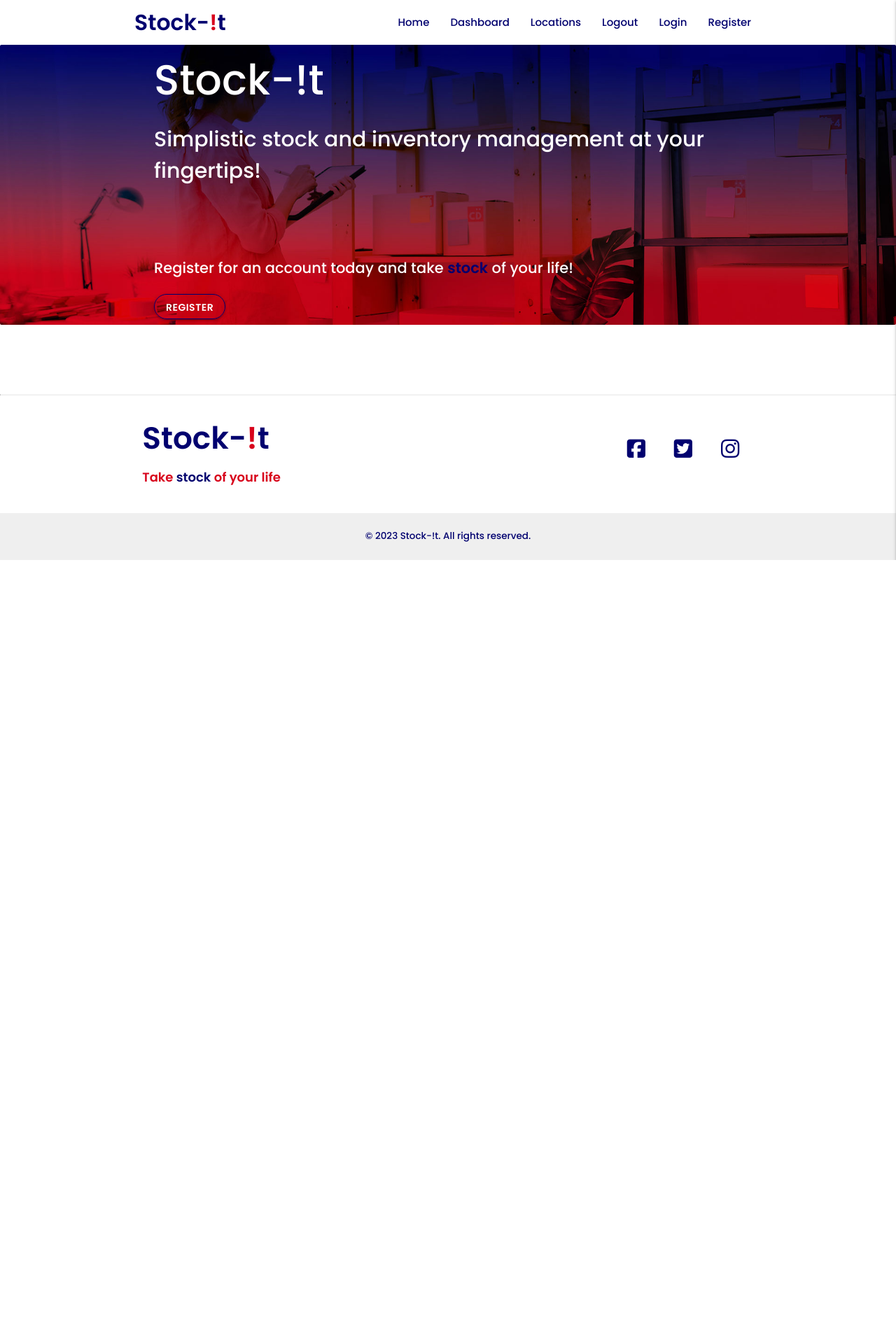
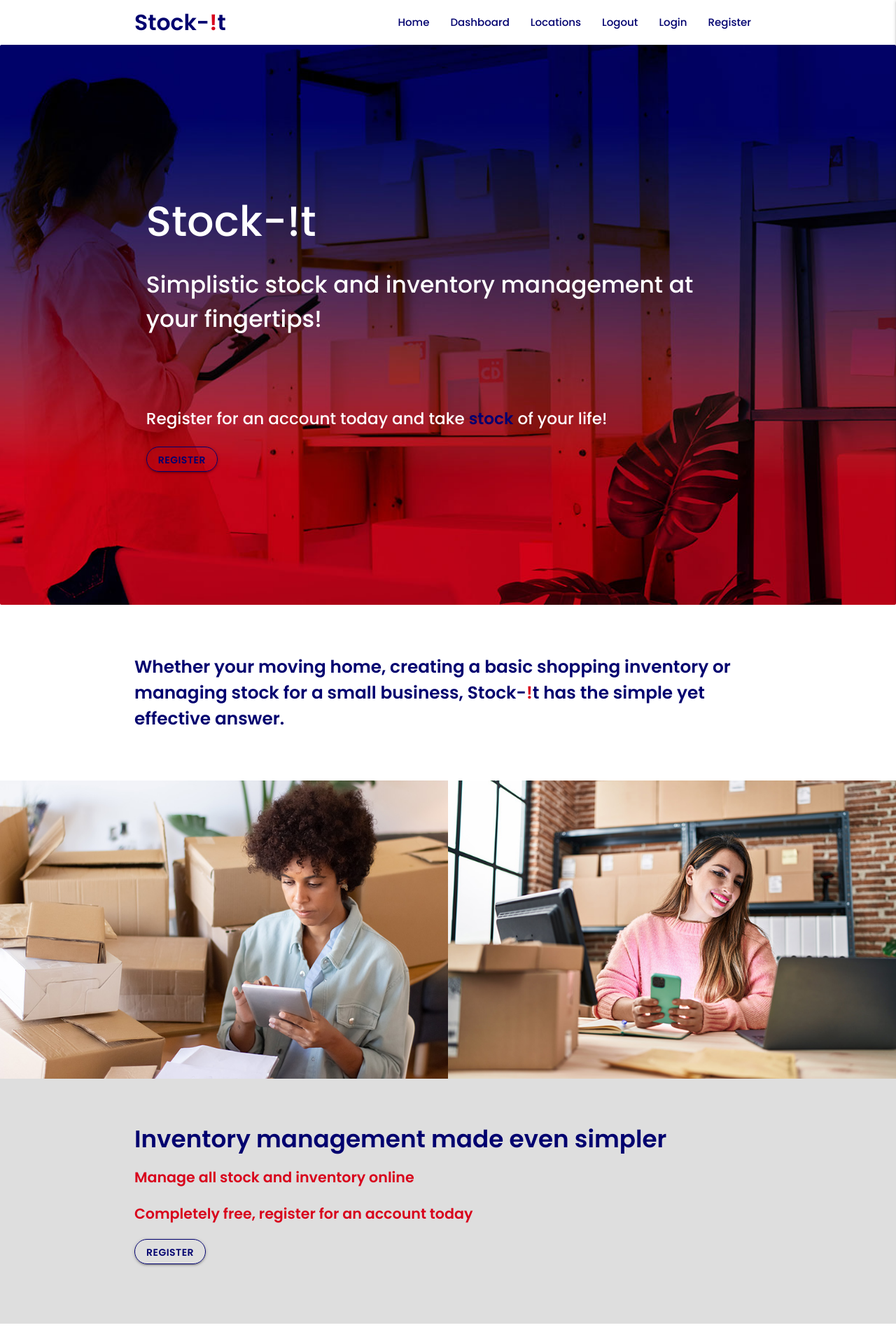
Before and after one commit to DaveWhiteh/SI-Test, a Flask app: page / in a window 1280 px wide. Shown: the top 1920 px of the page at 70% size. Before the commit the page ends 800 px from the top, so only its background shows below. Run offline with Flask 3, Linux system fonts and the light colour scheme; some libraries are stand-ins or nearby versions.

Commit message:
Apply content and styles to home page

```diff
--- a/static/css/style.css
+++ b/static/css/style.css
@@ -4,7 +4,7 @@ body {
     margin: 0;
     padding: 0;
     font-family: 'Poppins', sans-serif;
-    font-size: 100%;
+    font-size: 110%;
     display: flex;
     min-height: 100vh;
     flex-direction: column;
@@ -28,6 +28,24 @@ main {
 
 .no-margin-bottom {
     margin-bottom: 0px !important;
+}
+
+/* --------------------------------------------------------------------------------------- Containers */
+
+.container-wrapper {
+    padding-top: 3rem;
+    padding-bottom: 3rem;
+
+}
+
+.row {
+    margin: 0 !important;
+    padding: 0 !important;
+}
+
+.col {
+    margin: 0 !important;
+    padding: 0 !important;
 }
 
 /* --------------------------------------------------------------------------------------- Background Colors */
@@ -58,11 +76,12 @@ main {
     text-align: center;
     background-color: transparent;
     border: 1px solid #01016F;
+    color: #01016F;
 }
 
 .btn:hover {
     background-color: #01016F;
-
+    color: #FFFFFF;
 }
 
 /* --------------------------------------------------------------------------------------- Icons */
@@ -85,7 +104,7 @@ nav ul a {
 /* --------------------------------------------------------------------------------------- Jumbotron */
 
 .jumbotron-image {
-    height: 50vh;
+    height: 100vh;
     background-image: url('../images/homepage_1920x768.jpg');
     background-repeat: no-repeat;
     background-size: cover;
@@ -109,6 +128,48 @@ nav ul a {
 
 .jumbo-text {
     font-size: 110%;
+}
+
+/* --------------------------------------------------------------------------------------- Home Page */
+
+.image-position {
+    width: 100%;
+    background-repeat: no-repeat;
+    background-size: cover;
+    -webkit-background-size: cover;
+    -moz-background-size: cover;
+    -o-background-size: cover;
+    background-position: center;
+    display: block;
+}
+
+.image-position1 {
+
+
+
+}
+
+.image-position2 {
+    width: 65%;
+    margin-top: 3rem;
+}
+
+.banner-bg {
+    height: 350px;
+    background-color: rgba(90, 90, 90, 0.2);
+}
+
+.banner-text {
+    font-size: 125%;
+}
+
+.devices-title {
+    max-width: 60%;
+}
+
+.devices-text {
+    max-width: 60%;
+    font-size: 125%;
 }
 
 /* --------------------------------------------------------------------------------------- Footer */
@@ -203,4 +264,8 @@ hr {
         font-size: 140%;
     }
 
+    .caption-text {
+        font-size: 150%;
+    }
+
 }
--- a/templates/home.html
+++ b/templates/home.html
@@ -1,16 +1,107 @@
 {% extends "base.html" %}
 {% block content %}
 
-    <section class="card-panel jumbotron-image" title="Stock-!t">
+    <section id="jumbotron" class="card-panel jumbotron-image" title="Stock-!t">
         <div class="container">
             <div class="row">
                 <div class="col s12 jumbo-content">
                     <h3 class="jumbo-title white-text text-medium">Stock-!t</h3>
-                    <p class="jumbo-subtitle white-text text-medium">Simplistic stock and inventory management at your fingertips!</p>
-                    <p class="jumbo-text white-text text-medium">Register for an account today and take <span class="text-blue text-semibold">stock</span> of your life!</p>
+                    <p class="jumbo-subtitle white-text text-medium">Simplistic stock and inventory management at your
+                        fingertips!</p>
+                    <p class="jumbo-text white-text text-medium">Register for an account today and take <span
+                            class="text-blue text-semibold">stock</span> of your life!</p>
                     <a href="" class="btn">Register</a>
                 </div>
-              </div>
+            </div>
+        </div>
+    </section>
+
+    <section id="caption" class="container-wrapper">
+        <div class="container">
+            <div class="row caption-text">
+                <div class="col s12">
+                    <p class="text-blue text-semibold">Whether your moving home, creating a basic shopping inventory or
+                        managing stock for a small business, Stock-<span class="text-red">!</span>t has the simple yet
+                        effective answer.</p>
+                </div>
+            </div>
+        </div>
+    </section>
+
+    <section id="image-1" class="">
+        <div class="row">
+            <div class="col s12 m6">
+                <picture>
+                    <img src="../static/images/about.jpg" class="image-position"
+                        alt="Lady moving house, using stock-it on tablet.">
+                </picture>
+            </div>
+            <div class="col s12 m6">
+                <picture>
+                    <img src="../static/images/about-3.jpg" class="image-position"
+                        alt="Lady moving house, using stock-it on tablet.">
+                </picture>
+            </div>
+        </div>
+    </section>
+
+    <section id="banner" class="container-wrapper banner-bg">
+        <div class="container">
+            <div class="row">
+                <div class="col s12">
+                    <h4 class="text-blue text-semibold">Inventory management made even simpler</h4>
+                    <p class="banner-text text-red text-semibold">Manage all stock and inventory online</p>
+                    <p class="banner-text text-red text-semibold">Completely free, register for an account today</p>
+                    <a href="" class="btn">Register</a>
+                </div>
+            </div>
+        </div>
+    </section>
+
+    <section id="devices" class="">
+        <div class="container-wrapper">
+            <div class="row center-align">
+                <div class="col s12 l8">
+                    <img src="../static/images/about-laptop.jpg" class="image-position1"
+                        alt="Lady moving house, using stock-it on tablet.">
+                </div>
+                <div class="col s12 l4 left-align">
+                    <h4 class="devices-title text-blue text-semibold">Available on mobile, desktop or tablet</h4>
+                    <p class="devices-text text-red text-medium">Use Stock-!t on mobile, desktop, or tablet, thanks to a responsive design. You can update inventory in real time from any location.</p>
+                    <a href="" class="btn">Login</a>
+                </div>
+            </div>
+        </div>
+    </section>
+
+    <section id="image-1" class="">
+        <div class="row">
+            <div class="col s12">
+                <picture>
+                    <img src="../static/images/about-2.jpg" class="image-position"
+                        alt="Lady moving house, using stock-it on tablet.">
+                </picture>
+            </div>
+        </div>
+    </section>
+
+    <section id="experience" class="container-wrapper banner-bg">
+        <div class="container">
+            <div class="row center-align">
+                <div class="col s12">
+                    <h4 class="text-blue text-semibold">Experience the simplest stock and inventory management tool</h4>
+                </div>
+            </div>
+            <div class="row">
+                <div class="col s12 l4">
+                    <p class="devices-text text-red text-semibold">Take <span class="text-blue">stock</span> of your life</p>
+                    <a href="" class="btn">Register</a>
+                </div>
+                <div class="col s12 l8 right-align">
+                    <img src="../static/images/Group 27.png" class="image-position2"
+                        alt="Lady moving house, using stock-it on tablet.">
+                </div>
+            </div>
         </div>
     </section>
 
```
Also changed, not shown: static/images/Group 27.png (added), static/images/about-2.jpg (added), static/images/about-3.jpg (added), static/images/about-laptop.jpg (added), static/images/about.jpg (added).
